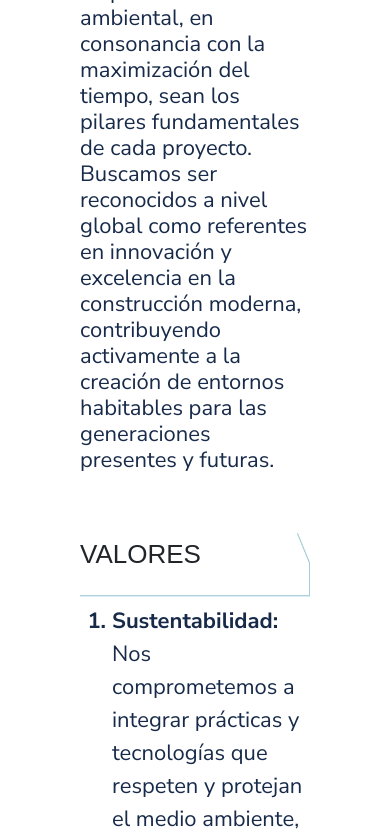
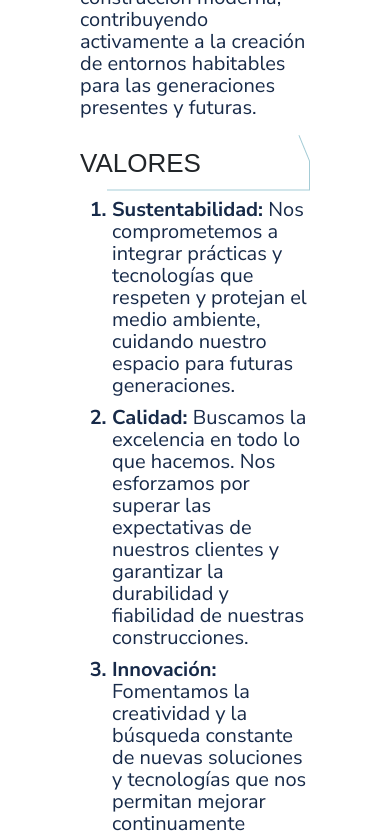
Before and after one commit to facundo1996/amazonia, a React (Create React App) app: page / in a window 390 px wide. Shown: the part 8200-9035 px from the top of the page. Built offline with nearby package versions, Linux system fonts and the light colour scheme; a web font is replaced by a local one.

Commit message:
Mission responsive

```diff
--- a/src/components/Mission.jsx
+++ b/src/components/Mission.jsx
@@ -9,7 +9,7 @@ export default function Mission() {
 				<h3 className='title-mission'>VISIÓN</h3>
 				<p className='text-blue'>Liderar el camino hacia un futuro de construcción moderna, donde la eficiencia, la calidad y la responsabilidad ambiental, en consonancia con la maximización del tiempo, sean los pilares fundamentales de cada proyecto. Buscamos ser reconocidos a nivel global como referentes en innovación y excelencia en la construcción moderna, contribuyendo activamente a la creación de entornos habitables para las generaciones presentes y futuras.</p>
 			</div>
-			<div className='col-12 col-lg-7'>
+			<div className='col-12 col-lg-7 ps-0 ps-lg-5'>
 				<h3 className='title-mission'>VALORES</h3>
 				<ul className='ul-list'>
 					<li><b>Sustentabilidad:</b> Nos comprometemos a integrar prácticas y tecnologías que respeten y protejan el medio ambiente, cuidando nuestro espacio para futuras generaciones. </li>
--- a/src/index.css
+++ b/src/index.css
@@ -1123,8 +1123,12 @@ h4 {
     padding: 20px;
     height: auto;
   }
+
 }
 @media (max-width: 767.98px) {
+  h3{
+    font-size: 30px;
+  }
   .construction-system-container{
     margin-top: 20px;
     margin-bottom: 20px;
@@ -1188,6 +1192,20 @@ h4 {
   .about-us-text p {
     font-size: 20px;
     line-height: 21px;
+  }
+  /* MISSION */
+  .title-mission {
+    padding: 0px;
+    width: 200px;
+    height: 56px;
+  }
+  .text-blue {
+    font-size: 20px;
+    line-height: 22px;
+  }
+  .ul-list {
+    font-size: 20px;
+    line-height: 22px;
   }
 }
 @media (max-width: 575.98px) {
```
